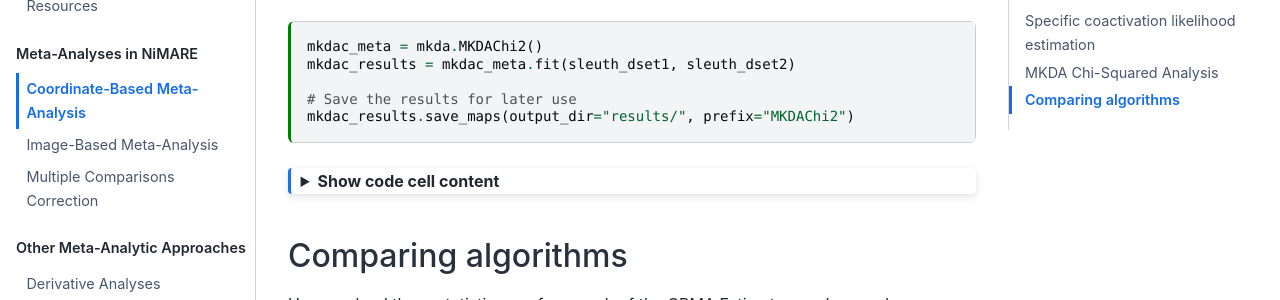
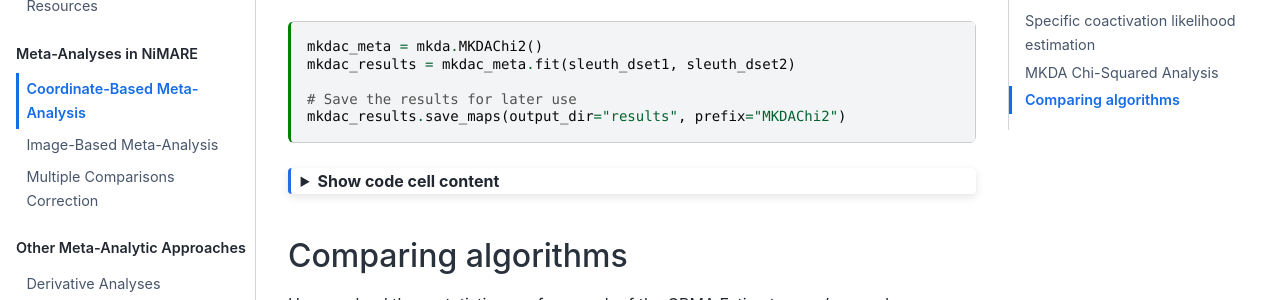
Before and after one commit to NBCLab/nimare-paper, a Jupyter Book: the page built from content/cbma.md, in a window 1280 px wide and 900 px high, scrolled down 6345 px. Shown: the part 152-452 px from the top of the window. Built offline with Jupyter Book 1.0.4 settings and Sphinx 7.4.7 and the Sphinx Book theme 1.1.4, drawn with Linux system fonts in a browser that asks for light colours; cross-references to code outside the pages are shown as plain code.

````diff
--- a/content/cbma.md
+++ b/content/cbma.md
@@ -346,7 +346,7 @@ mkdac_meta = mkda.MKDAChi2()
 mkdac_results = mkdac_meta.fit(sleuth_dset1, sleuth_dset2)
 
 # Save the results for later use
-mkdac_results.save_maps(output_dir="results/", prefix="MKDAChi2")
+mkdac_results.save_maps(output_dir="results", prefix="MKDAChi2")
 ```
 
 ```{code-cell} ipython3
````
Also changed, not shown: content/decoding.md (+1 -1 lines).
